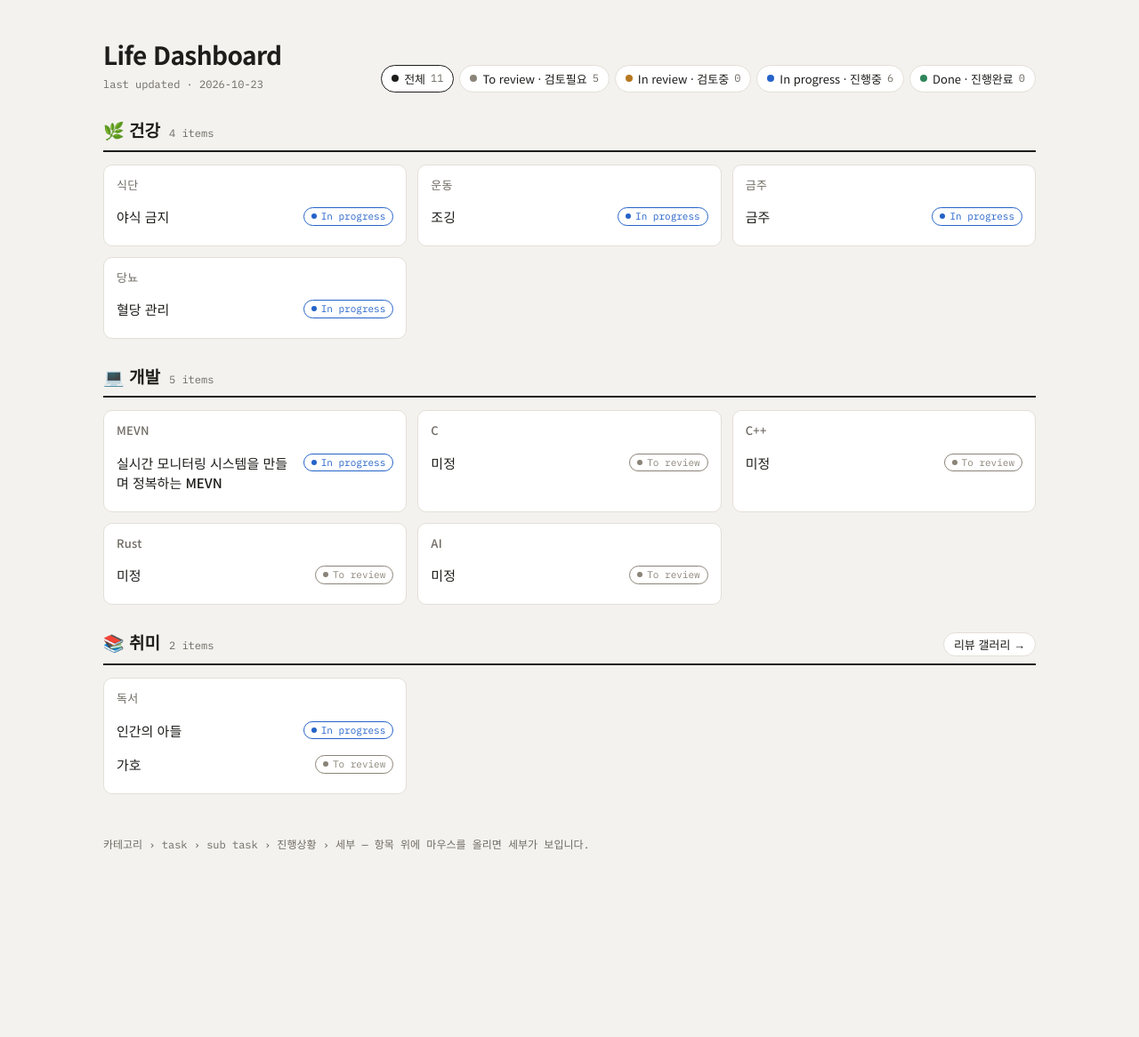
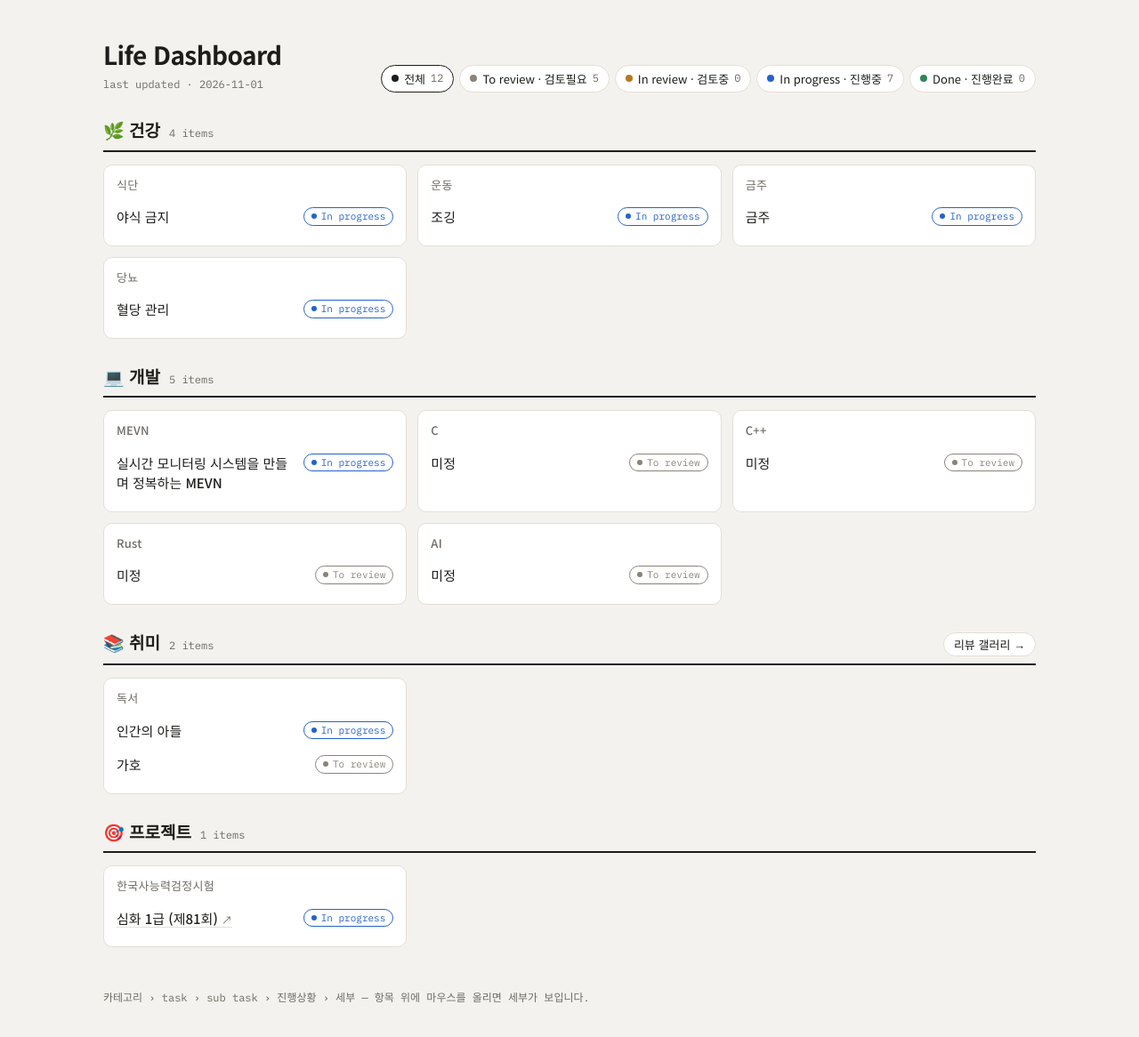
Before and after one commit to bluekazu/Dashboard, a plain HTML site: page index.html in a window 1280 px wide. Shown: the whole page at 89% size. Before the commit the page ends 1023 px from the top, so only its background shows below. Drawn offline with Linux system fonts and the light colour scheme.

Commit message:
Add 프로젝트 category with 한국사능력검정시험 (in progress)
- data.js: new 프로젝트 category; sub tasks can carry a link (opens in new tab)
- index.html: render linked sub task names

Co-Authored-By: Claude Opus 5.5 <noreply@anthropic.com>
Claude-Session: https://claude.ai/code/session_01MGbQFgBFx5sE4nmvwnjnSa

```diff
--- a/data.js
+++ b/data.js
@@ -9,9 +9,10 @@
 //    "done"        → Done        (진행완료)
 //
 //  카테고리/항목을 추가하려면 아래 배열에 같은 형식으로 추가하면 된다.
+//  sub task 에 link: "https://..." 를 넣으면 이름이 새 탭 링크가 된다.
 // =====================================================================
 
-const UPDATED = "2026-10-23";
+const UPDATED = "2026-11-01";
 
 const DASHBOARD = [
   {
@@ -90,4 +91,21 @@ const DASHBOARD = [
       },
     ],
   },
+  {
+    category: "프로젝트",
+    icon: "🎯",
+    tasks: [
+      {
+        name: "한국사능력검정시험",
+        subtasks: [
+          {
+            name: "심화 1급 (제81회)",
+            status: "in-progress",
+            detail: "2026-11-28 (토) 시험 · 11/2 공부 시작",
+            link: "https://claude.ai/artifact/MUo1YYYfY6sNmA9ukLwJrK", // 새 탭으로 열림
+          },
+        ],
+      },
+    ],
+  },
 ];
--- a/index.html
+++ b/index.html
@@ -91,6 +91,9 @@
     }
     .subtask:hover, .subtask:focus-visible, .subtask.open { background: var(--hover); }
     .subtask .name { font-weight: 500; }
+    .sub-link { color: var(--ink); text-decoration: underline; text-decoration-color: var(--line); text-underline-offset: 3px; }
+    .sub-link:hover { text-decoration-color: currentColor; }
+    .sub-link span { font-size: 12px; color: var(--muted); }
 
     .badge {
       flex: none; display: inline-flex; align-items: center; gap: 5px;
@@ -171,7 +174,9 @@
                   counts[s]++; total++;
                   return `
                   <li class="subtask" data-status="${s}" tabindex="0">
-                    <span class="name">${esc(st.name)}</span>
+                    ${st.link
+                      ? `<a class="name sub-link" href="${esc(st.link)}" target="_blank" rel="noopener">${esc(st.name)} <span aria-hidden="true">↗</span></a>`
+                      : `<span class="name">${esc(st.name)}</span>`}
                     <span class="badge" style="--c:${color(s)}" title="${STATUS[s].ko}">
                       <span class="dot"></span>${STATUS[s].en}
                     </span>
```
